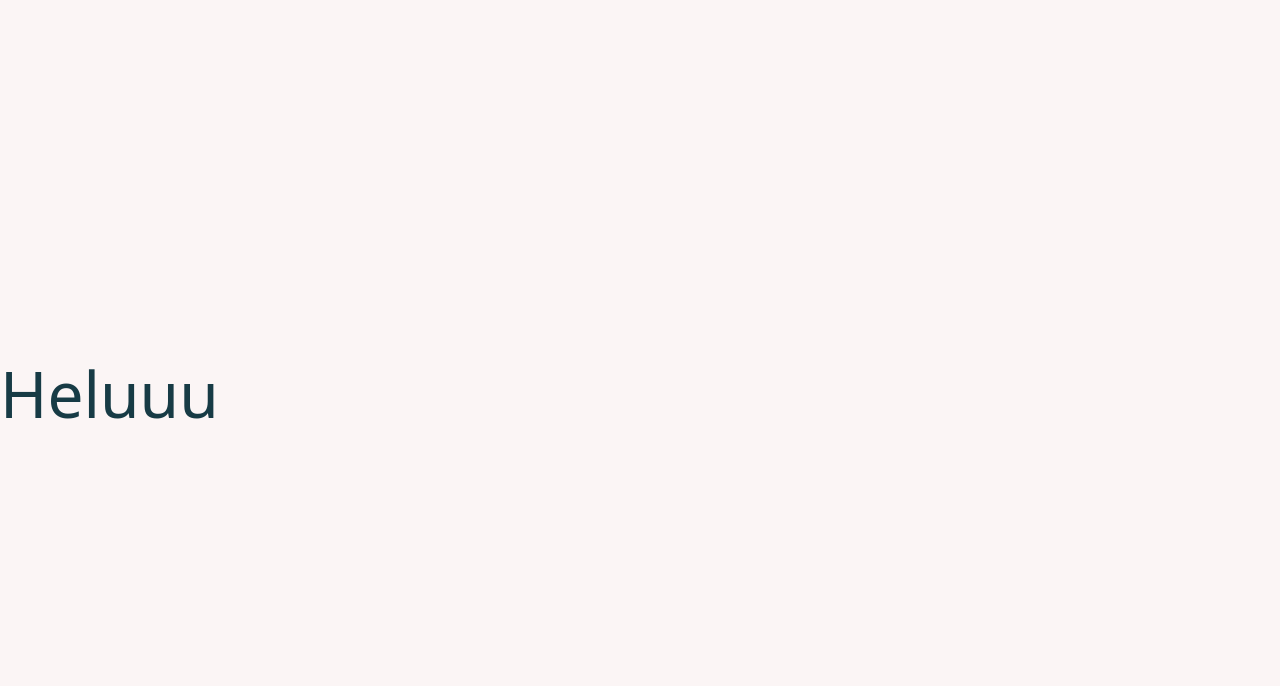
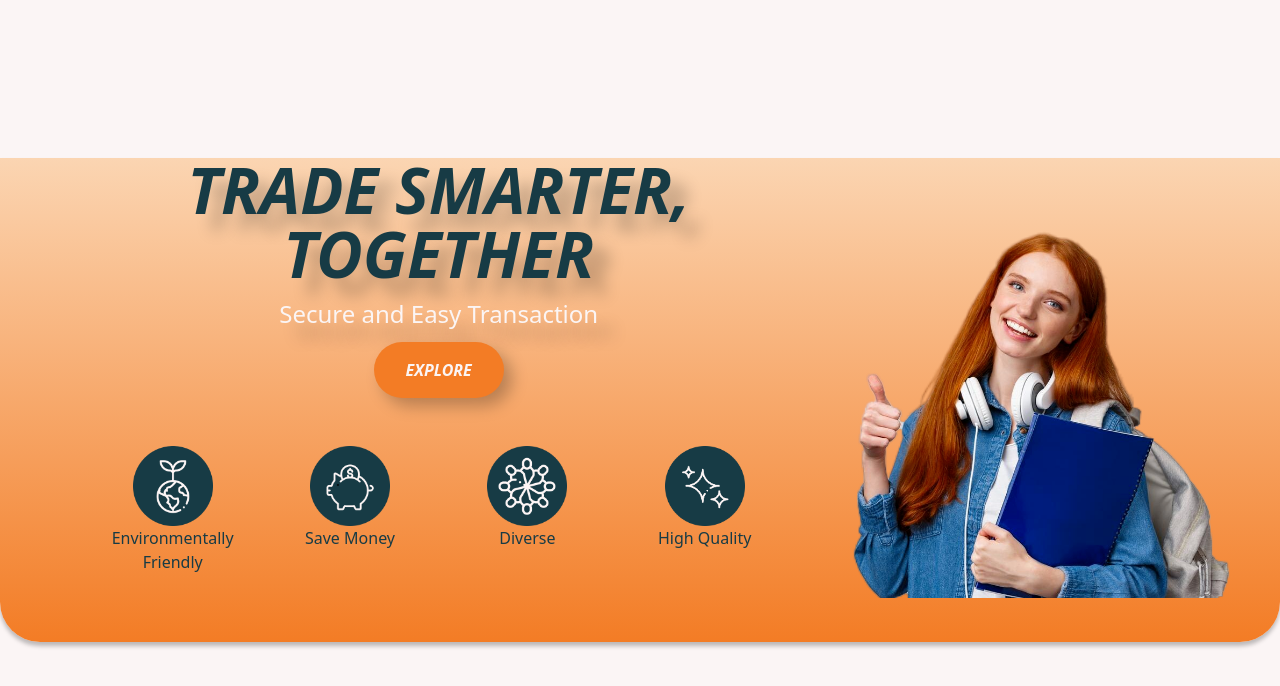
Before and after one commit to Nhidinh91/metrade, a React (Vite) app in the folder ecommerce/: page / in a window 1280 px wide. Shown: the top 686 px of the page. Built offline with nearby package versions, Linux system fonts and the light colour scheme; the HTML template or start-up script is replaced by a standard one.

Commit message:
feat: hero component

```diff
--- a/ecommerce/src/App.css
+++ b/ecommerce/src/App.css
@@ -102,13 +102,14 @@ p {
   text-transform: uppercase;
   background: var(--clr-orange);
   color: var(--clr-cream);
-  padding: 0.375rem 0.75rem;
+  padding: 1rem 2rem;
   letter-spacing: var(--spacing);
   display: inline-block;
   /* font-weight: 700; */
   transition: var(--transition);
   font-size: 0.875rem;
   border: 2px solid transparent;
+  border-radius: 2rem;
   cursor: pointer;
   box-shadow: 0 1px 3px rgba(0, 0, 0, 0.2);
 }
--- a/ecommerce/src/App.jsx
+++ b/ecommerce/src/App.jsx
@@ -7,7 +7,7 @@ import Navbar from "./Components/pageComponents/Navbar.jsx";
 function App() {
   return (
     <>
-    <h1>Heluuu</h1>
+    <Hero />
     </>
   );
 }
--- a/ecommerce/src/Components/pageComponents/Hero.jsx
+++ b/ecommerce/src/Components/pageComponents/Hero.jsx
@@ -2,38 +2,43 @@ import heroImg from "../images/heroNew.png";
 import icon1 from "../images/hero1.png";
 import icon2 from "../images/hero2.png";
 import icon3 from "../images/hero3.png";
-import Container from "react-bootstrap/Container";
-import Row from "react-bootstrap/Row";
-import Col from "react-bootstrap/Col";
+import icon4 from "../images/hero4.png";
+import {Container, Row, Col, Button} from "react-bootstrap";
 import style from "./styles/Hero.module.css";
 
 const Hero = () => {
   return (
-    <Container fluid className={`${style.hero}`}>
-      <Row>
-        <Col className="text-center align-item-center">
-          <h1 className="fw-bold">TRADE SMARTER, TOGETHER</h1>
-          <p className="lead">Secure and Easy Transaction</p>
-          <button type="button" className="btn btn-lg">
+    <Container fluid className={`${style.hero} px-5`}>
+      <Row className="flex-row-reverse align-items-center">
+        <Col lg={4} md={3}className="justify-content-end align-items-end">
+          <img src={heroImg} alt="hero img" />
+        </Col>
+        <Col md={9} lg={8} className="text-center ">
+          <Container>
+            <h1 className="fw-bold">TRADE SMARTER, TOGETHER</h1>
+            <h2 className="lead">Secure and Easy Transaction</h2>
+          </Container>
+          <Button variant="primary" size="lg">
             Explore
-          </button>
-          <Row>
-            <Col>
+          </Button>
+          <Row className="justify-content-center p-5">
+            <Col className="align-items-center d-flex flex-column">
               <img src={icon1} alt="icon" style={{ width: "5rem" }} />
               <p>Environmentally Friendly</p>
             </Col>
-            <Col>
+            <Col className="align-items-center d-flex flex-column">
               <img src={icon2} alt="icon" style={{ width: "5rem" }} />
               <p>Save Money</p>
             </Col>
-            <Col>
+            <Col className="align-items-center d-flex flex-column">
               <img src={icon3} alt="icon" style={{ width: "5rem" }} />
               <p>Diverse</p>
             </Col>
+            <Col className="align-items-center d-flex flex-column">
+              <img src={icon4} alt="icon" style={{ width: "5rem" }} />
+              <p>High Quality</p>
+            </Col>
           </Row>
-        </Col>
-        <Col className="d-flex justify-content-end align-items-end">
-          <img src={heroImg} alt="hero img" />
         </Col>
       </Row>
     </Container>
--- a/ecommerce/src/Components/pageComponents/styles/Hero.module.css
+++ b/ecommerce/src/Components/pageComponents/styles/Hero.module.css
@@ -4,3 +4,32 @@
     border-radius: 0px 0px 40px 40px;
     margin: 0;
 }
+.hero h1{
+    font-weight: 700;
+    font-style: italic;
+    margin-bottom: 1rem;
+    padding: 0;
+    text-shadow: 1rem 1rem 1rem rgba(0, 0, 0, 0.25);
+}
+.hero h2{
+    font-size: 1.5rem;
+    color: var(--clr-cream);
+    margin-bottom: 1rem;
+    padding: 0;
+    text-shadow: 1rem 1rem 1rem rgba(0, 0, 0, 0.25);
+}
+.hero button{
+    background: var(--clr-orange);
+    color: var(--clr-cream);
+    border: none;
+    border-radius: 2rem;
+    padding: 1rem 2rem;
+    font-size: 1rem;
+    font-weight: 700;
+    font-style: italic;
+    text-transform: uppercase;
+    letter-spacing: var(--spacing);
+    cursor: pointer;
+    box-shadow: 0.5rem 0.5rem 1rem rgba(0, 0, 0, 0.25);
+    transition: var(--transition);
+}
```
Also changed, not shown: ecommerce/src/Components/images/hero4.png (added).
